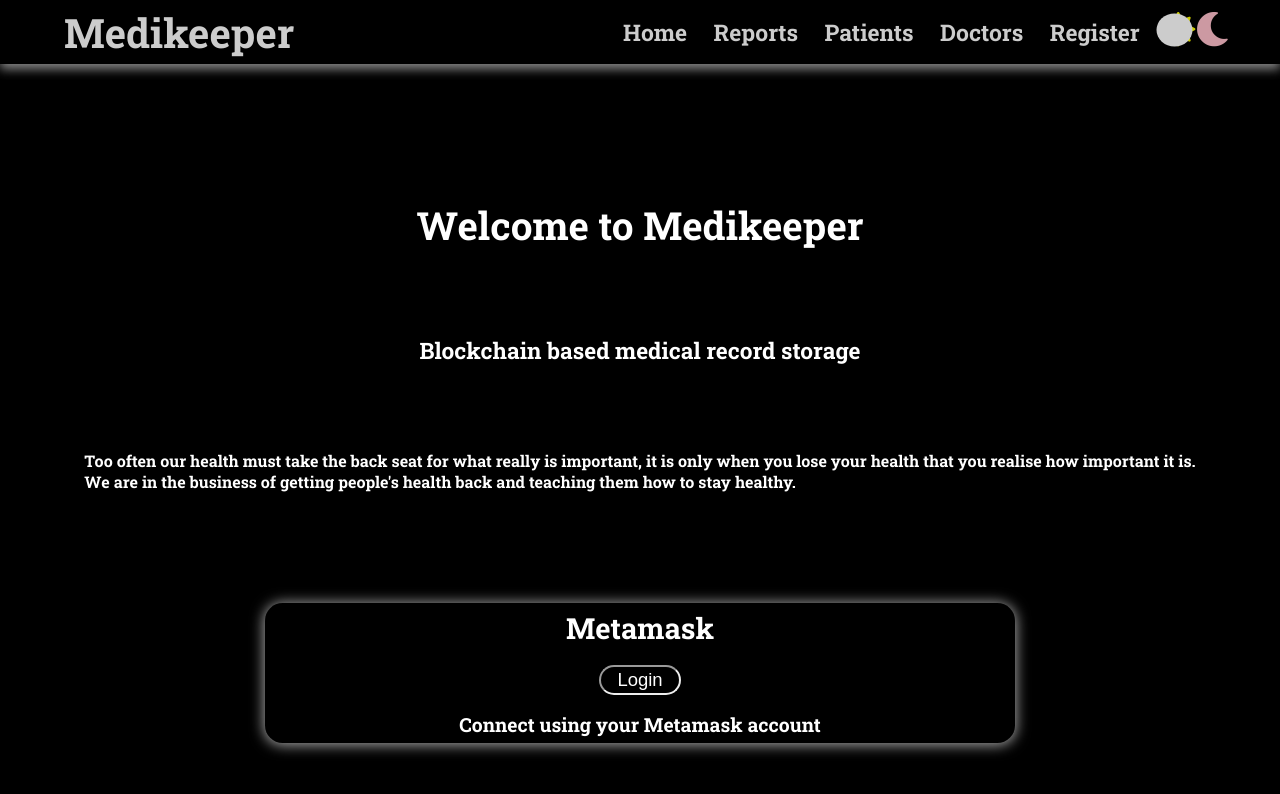
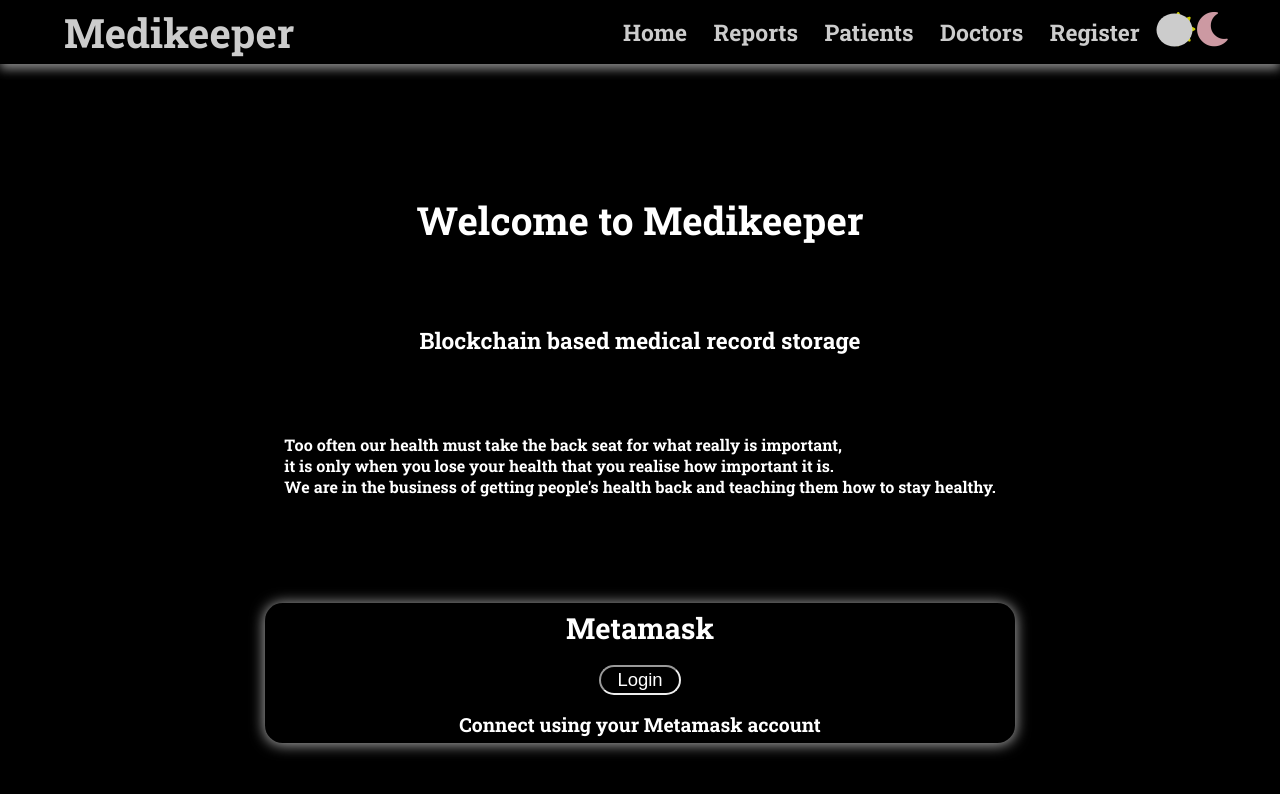
Before and after one commit to PrashantAmoli/Medikeeper, a Next.js app: page / in a window 1280 px wide. Shown: the top 794 px of the page. Built offline with nearby package versions, Linux system fonts and the light colour scheme.

Commit message:
Production v1.0 💯

```diff
--- a/components/cards/Welcome.js
+++ b/components/cards/Welcome.js
@@ -6,7 +6,10 @@ export default function Welcome() {
       <div>
         <h5>
           Too often our health must take the back seat for what really is
-          important, it is only when you lose your health that you realise how
+          important,
+        </h5>
+        <h5>
+          it is only when you lose your health that you realise how
           important it is.
         </h5>
         <h5>
--- a/styles/globals.css
+++ b/styles/globals.css
@@ -18,6 +18,7 @@ body {
   background-color: var(--bg);
   color: var(--font);
   padding-bottom: 0.5rem;
+  min-height: 100vh;
 }
 
 * {
```
